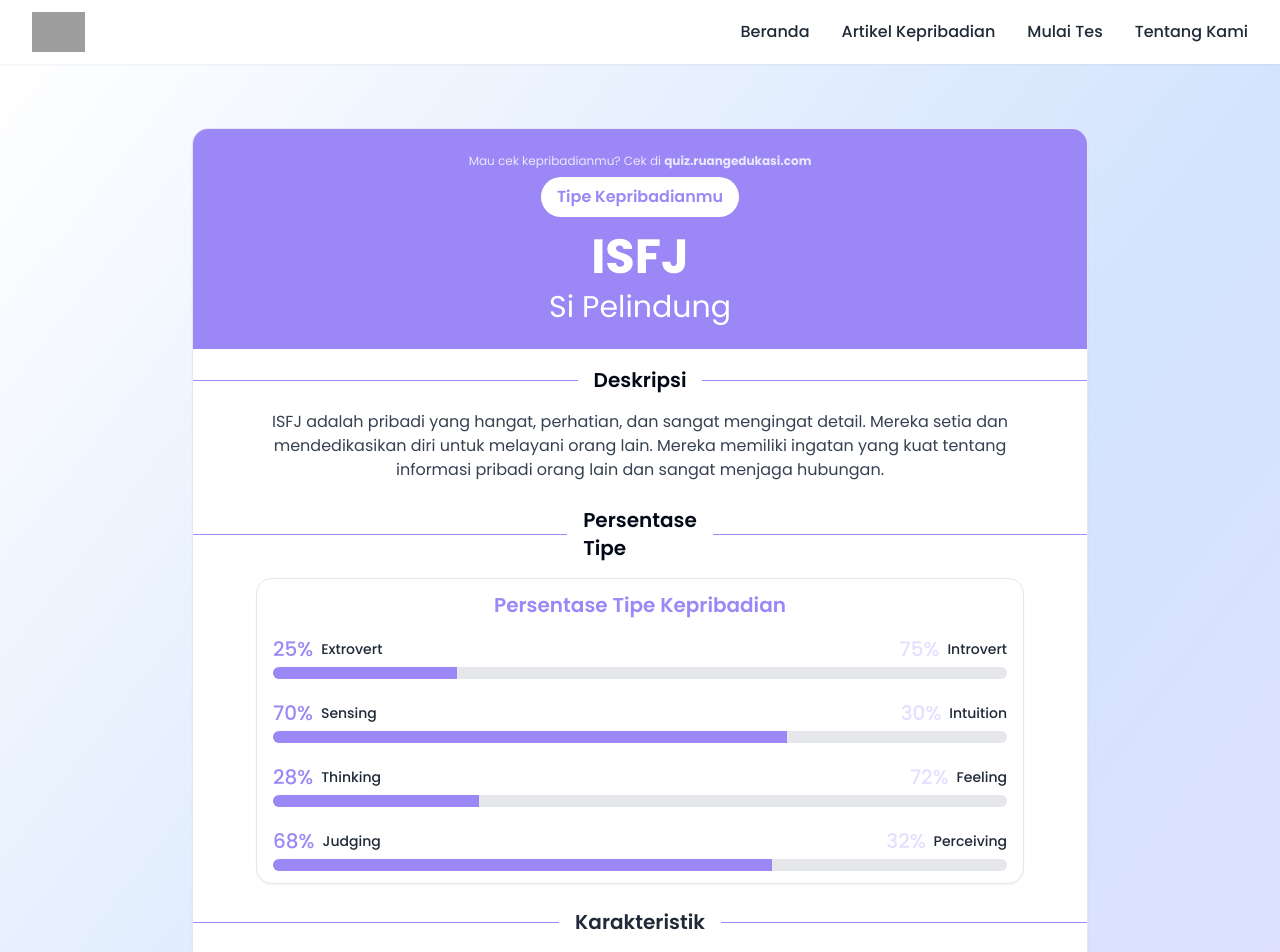
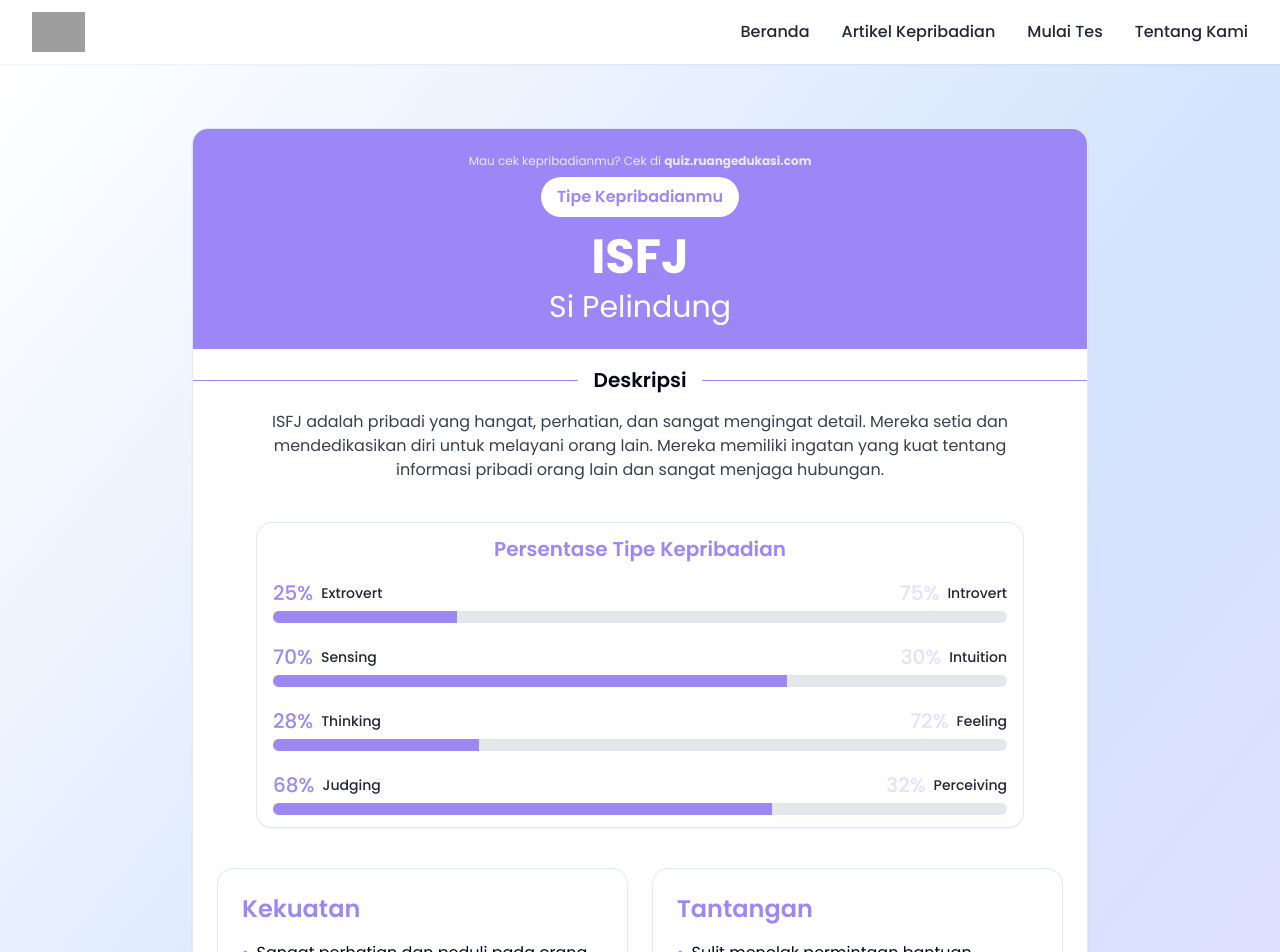
Before and after one commit to ytbpremiumsh/personality, a React (Vite) app: page /hasil/1 in a window 1280 px wide. Shown: the top 952 px of the page. Built offline with nearby package versions, Linux system fonts and the light colour scheme; grey boxes are pictures that could not be loaded.

Commit message:
src/components/test-results/ResultCard.tsx

```diff
--- a/src/components/test-results/ResultCard.tsx
+++ b/src/components/test-results/ResultCard.tsx
@@ -37,9 +37,6 @@ const ResultCard: React.FC<ResultCardProps> = ({
           {/* Personality Chart */}
           <div className="mb-6 max-w-3xl mx-auto">
             <div className="flex items-center mb-4 justify-center">
-              <Separator className="flex-grow bg-mbti-deep-purple h-[1px]" />
-              <h3 className="text-xl font-semibold mx-4">Persentase Tipe</h3>
-              <Separator className="flex-grow bg-mbti-deep-purple h-[1px]" />
             </div>
             <PersonalityChart type={result.type} />
           </div>
@@ -47,9 +44,6 @@ const ResultCard: React.FC<ResultCardProps> = ({
           {/* Karakteristik Section */}
           <div className="mb-6 max-w-4xl mx-auto">
             <div className="flex items-center mb-4 justify-center">
-              <Separator className="flex-grow bg-mbti-deep-purple h-[1px]" />
-              <h3 className="text-xl font-semibold mx-4 text-gray-800">Karakteristik</h3>
-              <Separator className="flex-grow bg-mbti-deep-purple h-[1px]" />
             </div>
 
             {/* Cards grid for characteristics */}
```
